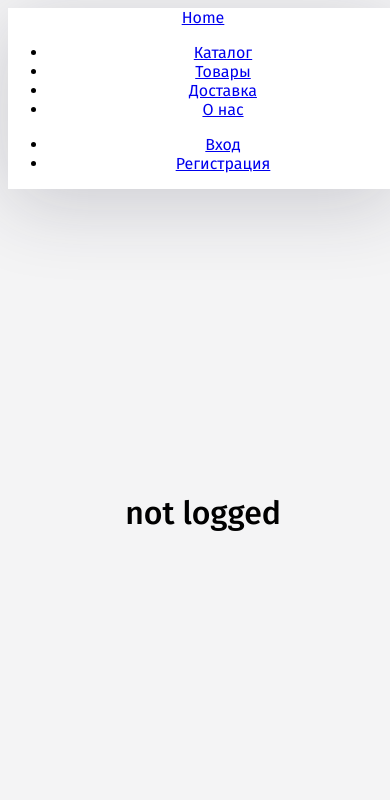
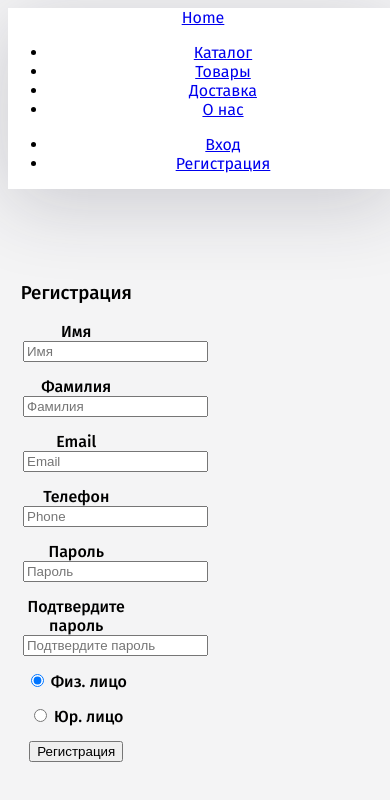
Before and after one commit to vasiffront/authproj, a Vue app: page /register in a window 390 px wide. Before the commit this address led to /. Shown: the top 800 px of the page. Built offline with nearby package versions, Linux system fonts and the light colour scheme; the HTML template or start-up script is replaced by a standard one.

Commit message:
added phone to account

```diff
--- a/src/App.vue
+++ b/src/App.vue
@@ -7,14 +7,13 @@ import router from './router';
 
 const appStore = useAppStore()
 
-onMounted(() => {
+onMounted(async () => {
   if (!appStore.isAuthenticated && localStorage.getItem("refreshToken")) {
-    appStore.refresh();
+    await appStore.refresh();
     console.log("authenticated")
   } else {
     console.log("not authenticated")
   }
-  router.push("/")
 })
 </script>
 
--- a/src/components/AboutView.vue
+++ b/src/components/AboutView.vue
@@ -4,7 +4,7 @@
             <div class="card-body">
                 <div class="d-flex flex-column align-items-center text-center">
 
-                    <h4>{{ appStore.account.firstName }}</h4>
+                    <h4>{{ appStore.account?.firstName }}</h4>
                     <p class="text-secondary mb-1">{{ appStore.getNormalizedAccountType }}</p>
                 </div>
             </div>
@@ -13,10 +13,10 @@
             <div class="card-body">
                 <div class="row">
                     <div class="col-sm-3">
-                        <h6 class="mb-0">ФАМИЛИЯ</h6>
+                        <h6 class="mb-0">Фамилия</h6>
                     </div>
                     <div class="col-sm-9 text-secondary">
-                        {{appStore.account.lastName}}
+                        {{appStore.account?.lastName}}
                     </div>
                 </div>
                 <hr>
@@ -25,7 +25,16 @@
                         <h6 class="mb-0">Email</h6>
                     </div>
                     <div class="col-sm-9 text-secondary">
-                        {{appStore.account.email}}
+                        {{appStore.account?.email}}
+                    </div>
+                </div>
+                <hr>
+                <div class="row">
+                    <div class="col-sm-3">
+                        <h6 class="mb-0">Телефон</h6>
+                    </div>
+                    <div class="col-sm-9 text-secondary">
+                        {{appStore.account?.phone}}
                     </div>
                 </div>
                 <hr>
--- a/src/components/HomeName.vue
+++ b/src/components/HomeName.vue
@@ -8,7 +8,7 @@ const appStore = useAppStore()
 </script>
 <template>
     <div style="text-align: center;">
-        <h1 v-if="appStore.isAuthenticated">Hi, {{ appStore.account.firstName }} , {{ appStore.account.lastName }}</h1>
+        <h1 v-if="appStore.isAuthenticated">Hi, {{ appStore.account.firstName }} {{ appStore.account.lastName }}</h1>
         <h1 v-else>not logged</h1>
     </div>
 </template>
--- a/src/components/LoginView.vue
+++ b/src/components/LoginView.vue
@@ -1,31 +1,26 @@
 <template>
-    <form  @submit.prevent="handleSubmit" class="d-flex flex-column align-self-center bg-white p-5 rounded-5 text-start" style="width:35%">
+    <form @submit.prevent="handleSubmit" class="d-flex flex-column align-self-center bg-white p-5 rounded-5 text-start"
+        style="width:35%">
         <h3>Вход</h3>
 
         <div class="form-group">
-            <label>Email</label>
-            <input type="email" class="form-control" v-model="email" placeholder="email"/>
+            <label>Email или телефон</label>
+            <input type="email" class="form-control" v-model="auth.searchField" placeholder="email или телефон" />
         </div>
 
         <div class="form-group">
             <label>Пароль</label>
-            <input type="password" class="form-control" v-model="password" placeholder="Пароль"/>
+            <input type="password" class="form-control" v-model="auth.password" placeholder="Пароль" />
         </div>
 
         <button class="btn btn-primary btn-block">Вход</button>
     </form>
 </template>
 
-<script>
-
-    export default{
-
-        name: 'LoginView',
-        data(){
-            return{
-                email: '',
-                password: ''
-            }
-        }
-    }
+<script setup>
+import { ref } from 'vue'
+const auth = ref({
+    searchField: "",
+    password: "",
+})
 </script>
--- a/src/components/RegisterForm.vue
+++ b/src/components/RegisterForm.vue
@@ -7,6 +7,7 @@ const appStore = useAppStore()
 const account = ref({
     firstName: '',
     lastName: '',
+    phone: '',
     email: '',
     password: '',
     confirmPassword: '',
@@ -41,6 +42,10 @@ const register = async () => {
             <input type="email" class="form-control" v-model="account.email" placeholder="Email" />
         </div>
         <div class="form-group">
+            <label>Телефон</label>
+            <input type="text" class="form-control" v-model="account.phone" placeholder="Phone" />
+        </div>
+        <div class="form-group">
             <label>Пароль</label>
             <input type="password" class="form-control" v-model="account.password" placeholder="Пароль" />
         </div>
```
